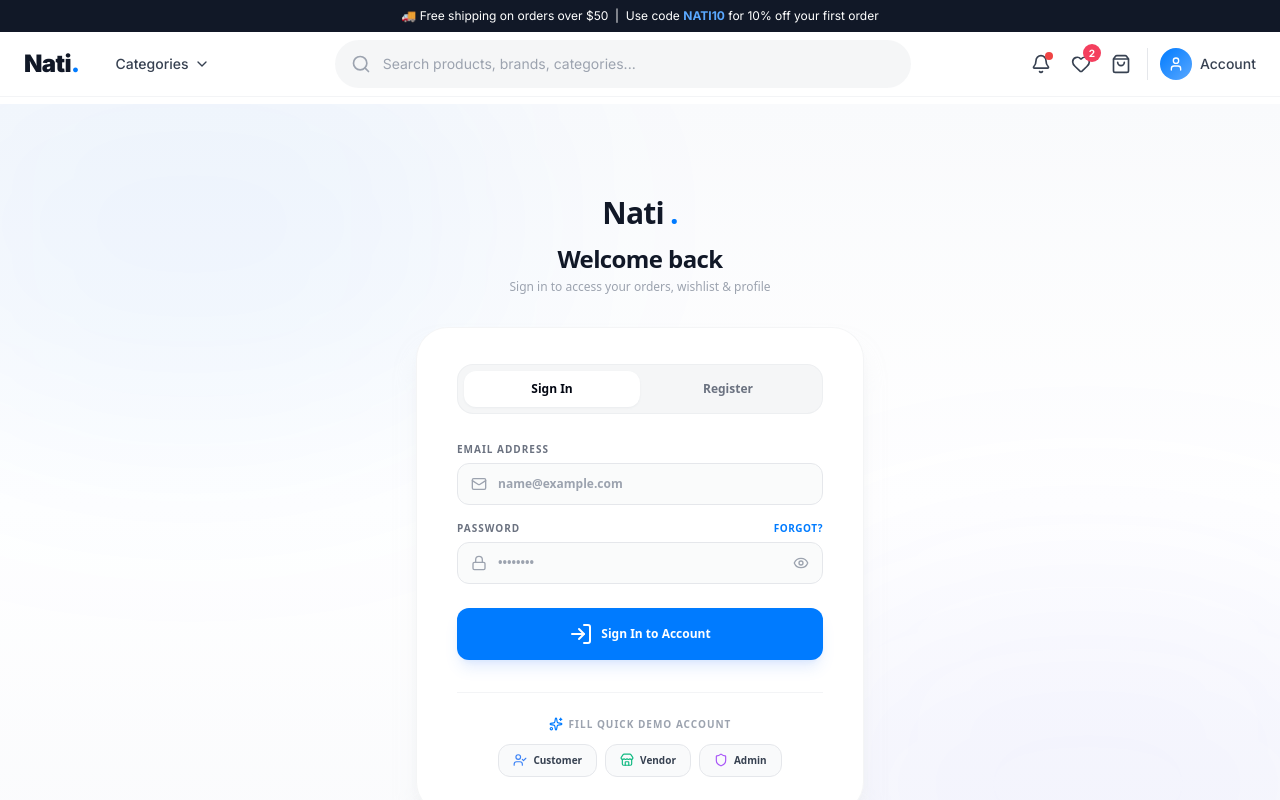
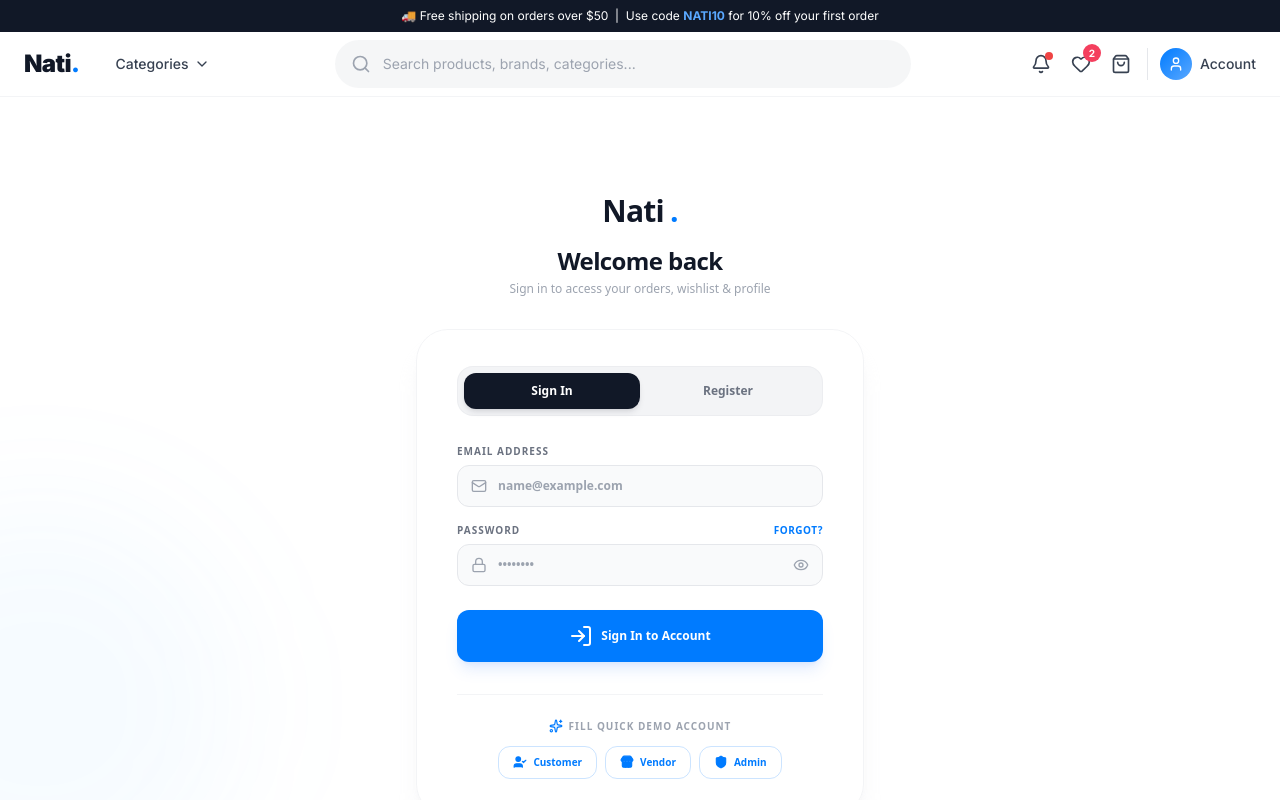
Before and after one commit to Nati1-2/Ecommerce, a Next.js app in the folder frontend/: page /login in a window 1280 px wide. Shown: the top 800 px of the page. Built offline with nearby package versions, Linux system fonts and the light colour scheme.

Commit message:
design(login): align login UI color scheme, badges, and background glows with customer Hero section branding

```diff
--- a/frontend/src/app/login/page.tsx
+++ b/frontend/src/app/login/page.tsx
@@ -3,7 +3,7 @@
 import { useState } from "react";
 import { useRouter } from "next/navigation";
 import { useAuthStore } from "@/store/auth";
-import { LogIn, UserPlus, Lock, Mail, User, Eye, EyeOff, Sparkles, CheckCircle2, AlertCircle, Shield, Store, UserCheck } from "lucide-react";
+import { LogIn, UserPlus, Lock, Mail, User, Eye, EyeOff, Sparkles, CheckCircle2, AlertCircle, Shield, Store, UserCheck, Zap } from "lucide-react";
 import Link from "next/link";
 import { motion, AnimatePresence } from "framer-motion";
 
@@ -132,18 +132,24 @@ export default function LoginPage() {
   };
 
   return (
-    <div className="min-h-screen bg-gradient-to-b from-[#F9FAFC] via-[#FFFFFF] to-[#F9FAFC] text-slate-800 flex flex-col justify-center py-12 px-4 sm:px-6 lg:px-8 relative overflow-hidden select-none font-sans">
-      {/* Soft background glow blurs */}
-      <div className="absolute top-[-10%] left-[-10%] w-[50%] h-[50%] bg-[#007BFF]/5 rounded-full blur-[120px] pointer-events-none" />
-      <div className="absolute bottom-[-10%] right-[-10%] w-[50%] h-[50%] bg-indigo-500/5 rounded-full blur-[120px] pointer-events-none" />
+    <div className="min-h-screen bg-white text-gray-900 flex flex-col justify-center py-12 px-4 sm:px-6 lg:px-8 relative overflow-hidden select-none font-sans">
+      {/* Customer Hero style decorative blurs */}
+      <div className="absolute inset-0 pointer-events-none overflow-hidden">
+        <div className="absolute -top-32 -right-32 w-[520px] h-[520px] bg-orange-500/6 rounded-full blur-3xl" />
+        <div className="absolute top-1/2 -left-40 w-[400px] h-[400px] bg-[#5AA8FF]/5 rounded-full blur-3xl" />
+        <div className="absolute bottom-0 right-1/3 w-[300px] h-[300px] bg-orange-500/4 rounded-full blur-3xl" />
+      </div>
 
-      <div className="sm:mx-auto sm:w-full sm:max-w-md relative z-10 space-y-3 text-center">
-        <Link href="/" className="inline-flex items-center gap-1.5 text-3xl font-black text-gray-900 tracking-tight hover:opacity-90 transition-opacity">
-          Nati<span className="text-[#007BFF]">.</span>
-        </Link>
+      <div className="sm:mx-auto sm:w-full sm:max-w-md relative z-10 space-y-4 text-center">
+        {/* Underline accent logo */}
+        <div className="inline-flex flex-col items-center">
+          <Link href="/" className="inline-flex items-center gap-1.5 text-3xl font-black text-[#111827] tracking-tight hover:opacity-90 transition-opacity">
+            Nati<span className="text-[#007BFF]">.</span>
+          </Link>
+        </div>
 
         <div>
-          <h2 className="text-2xl font-black text-gray-900 tracking-tight">
+          <h2 className="text-2xl font-black text-[#111827] tracking-tight">
             {isRegistering ? "Create your account" : "Welcome back"}
           </h2>
           <p className="text-xs text-gray-400 mt-1">
@@ -155,17 +161,17 @@ export default function LoginPage() {
       </div>
 
       <div className="mt-8 sm:mx-auto sm:w-full sm:max-w-md relative z-10">
-        <div className="bg-white/95 backdrop-blur-xl py-9 px-8 shadow-xl shadow-gray-200/50 rounded-[2rem] sm:px-10 border border-gray-100/90">
+        <div className="bg-white/95 backdrop-blur-xl py-9 px-8 shadow-xl shadow-gray-200/40 rounded-[2rem] sm:px-10 border border-gray-100">
 
-          {/* Segmented Tab Switcher */}
-          <div className="flex bg-gray-100/80 p-1.5 rounded-2xl mb-7 border border-gray-200/50">
+          {/* Segmented Tab Switcher using Customer dark brand color */}
+          <div className="flex bg-gray-100 p-1.5 rounded-2xl mb-7 border border-gray-200/50">
             <button
               type="button"
               onClick={() => { setIsRegistering(false); setError(""); setSuccess(""); }}
               className={`flex-1 py-2.5 text-xs font-bold rounded-xl transition-all duration-300 ${
                 !isRegistering
-                  ? "bg-white text-gray-950 shadow-sm shadow-gray-300/30"
-                  : "text-gray-500 hover:text-gray-950"
+                  ? "bg-[#111827] text-white shadow-md shadow-gray-900/10"
+                  : "text-gray-500 hover:text-gray-900"
               }`}
             >
               Sign In
@@ -175,8 +181,8 @@ export default function LoginPage() {
               onClick={() => { setIsRegistering(true); setError(""); setSuccess(""); }}
               className={`flex-1 py-2.5 text-xs font-bold rounded-xl transition-all duration-300 ${
                 isRegistering
-                  ? "bg-white text-gray-950 shadow-sm shadow-gray-300/30"
-                  : "text-gray-500 hover:text-gray-950"
+                  ? "bg-[#111827] text-white shadow-md shadow-gray-900/10"
+                  : "text-gray-500 hover:text-gray-900"
               }`}
             >
               Register
@@ -194,7 +200,7 @@ export default function LoginPage() {
                   className="space-y-4 overflow-hidden"
                 >
                   <div>
-                    <label className="block text-[10px] font-bold text-gray-500 uppercase tracking-widest mb-1.5">
+                    <label className="block text-[10px] font-bold text-gray-400 uppercase tracking-widest mb-1.5">
                       Full Name
                     </label>
                     <div className="relative">
@@ -206,14 +212,14 @@ export default function LoginPage() {
                         required={isRegistering}
                         value={name}
                         onChange={(e) => setName(e.target.value)}
-                        className="w-full pl-10 pr-4 py-3 bg-gray-50/80 border border-gray-200 text-gray-950 rounded-xl text-xs font-semibold placeholder-gray-400 focus:bg-white focus:outline-none focus:border-[#007BFF] focus:ring-4 focus:ring-blue-500/10 transition-all duration-200"
+                        className="w-full pl-10 pr-4 py-3 bg-gray-50 border border-gray-200 text-gray-950 rounded-xl text-xs font-semibold placeholder-gray-400 focus:bg-white focus:outline-none focus:border-[#007BFF] focus:ring-4 focus:ring-blue-500/10 transition-all duration-200"
                         placeholder="John Smith"
                       />
                     </div>
                   </div>
 
                   <div>
-                    <label className="block text-[10px] font-bold text-gray-500 uppercase tracking-widest mb-1.5">
+                    <label className="block text-[10px] font-bold text-gray-400 uppercase tracking-widest mb-1.5">
                       Account Type
                     </label>
                     <div className="grid grid-cols-2 gap-3">
@@ -222,7 +228,7 @@ export default function LoginPage() {
                         onClick={() => setRole("CUSTOMER")}
                         className={`p-3 rounded-xl border text-xs font-bold flex items-center justify-center gap-1.5 transition-all duration-200 ${
                           role === "CUSTOMER"
-                            ? "border-[#007BFF] bg-blue-50/40 text-[#007BFF]"
+                            ? "border-[#007BFF] bg-[#007BFF]/8 text-[#007BFF]"
                             : "border-gray-200 text-gray-500 hover:border-gray-300"
                         }`}
                       >
@@ -235,7 +241,7 @@ export default function LoginPage() {
                         onClick={() => setRole("VENDOR")}
                         className={`p-3 rounded-xl border text-xs font-bold flex items-center justify-center gap-1.5 transition-all duration-200 ${
                           role === "VENDOR"
-                            ? "border-[#007BFF] bg-blue-50/40 text-[#007BFF]"
+                            ? "border-[#007BFF] bg-[#007BFF]/8 text-[#007BFF]"
                             : "border-gray-200 text-gray-500 hover:border-gray-300"
                         }`}
                       >
@@ -261,7 +267,7 @@ export default function LoginPage() {
                   required
                   value={email}
                   onChange={(e) => setEmail(e.target.value)}
-                  className="w-full pl-10 pr-4 py-3 bg-gray-50/80 border border-gray-200 text-gray-950 rounded-xl text-xs font-semibold placeholder-gray-400 focus:bg-white focus:outline-none focus:border-[#007BFF] focus:ring-4 focus:ring-blue-500/10 transition-all duration-200"
+                  className="w-full pl-10 pr-4 py-3 bg-gray-50 border border-gray-200 text-gray-955 rounded-xl text-xs font-semibold placeholder-gray-400 focus:bg-white focus:outline-none focus:border-[#007BFF] focus:ring-4 focus:ring-blue-500/10 transition-all duration-200"
                   placeholder="name@example.com"
                 />
               </div>
@@ -287,7 +293,7 @@ export default function LoginPage() {
                   required
                   value={password}
                   onChange={(e) => setPassword(e.target.value)}
-                  className="w-full pl-10 pr-10 py-3 bg-gray-50/80 border border-gray-200 text-gray-950 rounded-xl text-xs font-semibold placeholder-gray-400 focus:bg-white focus:outline-none focus:border-[#007BFF] focus:ring-4 focus:ring-blue-500/10 transition-all duration-200"
+                  className="w-full pl-10 pr-10 py-3 bg-gray-50 border border-gray-200 text-gray-955 rounded-xl text-xs font-semibold placeholder-gray-400 focus:bg-white focus:outline-none focus:border-[#007BFF] focus:ring-4 focus:ring-blue-500/10 transition-all duration-200"
                   placeholder="••••••••"
                 />
                 <button
@@ -348,7 +354,7 @@ export default function LoginPage() {
           {/* Quick Demo Credentials Assistant */}
           <div className="mt-8 pt-6 border-t border-gray-100 text-center space-y-3">
             <div className="flex items-center justify-center gap-1.5 text-[10px] font-bold text-gray-400 uppercase tracking-widest">
-              <Sparkles className="w-3.5 h-3.5 text-[#007BFF]" />
+              <Sparkles className="w-3.5 h-3.5 text-[#007BFF] fill-[#007BFF]/10" />
               <span>Fill Quick Demo Account</span>
             </div>
 
@@ -356,27 +362,27 @@ export default function LoginPage() {
               <button
                 type="button"
                 onClick={() => handleDemoFill("customer")}
-                className="px-3.5 py-2 bg-gray-50 hover:bg-gray-100 text-gray-700 hover:text-gray-900 border border-gray-200 rounded-xl text-[10px] font-bold transition-all duration-200 flex items-center gap-1.5"
+                className="px-3.5 py-2 bg-[#007BFF]/8 hover:bg-[#007BFF]/15 text-[#007BFF] border border-[#007BFF]/20 rounded-xl text-[10px] font-bold transition-all duration-200 flex items-center gap-1.5"
               >
-                <UserCheck className="w-3.5 h-3.5 text-blue-500" />
+                <UserCheck className="w-3.5 h-3.5 fill-[#007BFF]" />
                 <span>Customer</span>
               </button>
 
               <button
                 type="button"
                 onClick={() => handleDemoFill("vendor")}
-                className="px-3.5 py-2 bg-gray-50 hover:bg-gray-100 text-gray-700 hover:text-gray-900 border border-gray-200 rounded-xl text-[10px] font-bold transition-all duration-200 flex items-center gap-1.5"
+                className="px-3.5 py-2 bg-[#007BFF]/8 hover:bg-[#007BFF]/15 text-[#007BFF] border border-[#007BFF]/20 rounded-xl text-[10px] font-bold transition-all duration-200 flex items-center gap-1.5"
               >
-                <Store className="w-3.5 h-3.5 text-emerald-500" />
+                <Store className="w-3.5 h-3.5 fill-[#007BFF]" />
                 <span>Vendor</span>
               </button>
 
               <button
                 type="button"
                 onClick={() => handleDemoFill("admin")}
-                className="px-3.5 py-2 bg-gray-50 hover:bg-gray-100 text-gray-700 hover:text-gray-900 border border-gray-200 rounded-xl text-[10px] font-bold transition-all duration-200 flex items-center gap-1.5"
+                className="px-3.5 py-2 bg-[#007BFF]/8 hover:bg-[#007BFF]/15 text-[#007BFF] border border-[#007BFF]/20 rounded-xl text-[10px] font-bold transition-all duration-200 flex items-center gap-1.5"
               >
-                <Shield className="w-3.5 h-3.5 text-purple-500" />
+                <Shield className="w-3.5 h-3.5 fill-[#007BFF]" />
                 <span>Admin</span>
               </button>
             </div>
```
